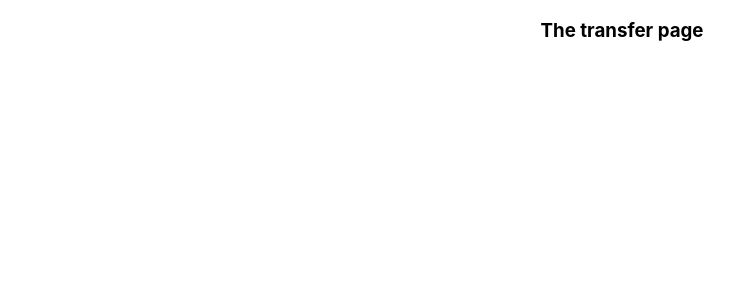
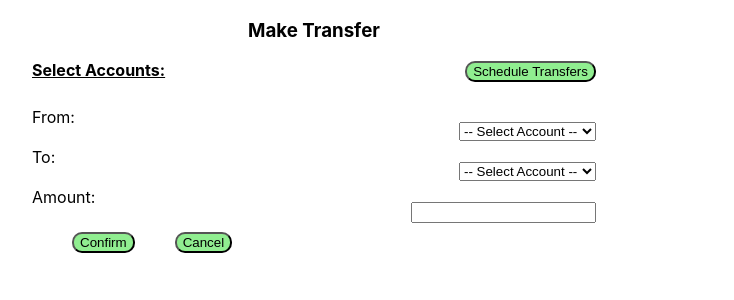
Before and after one commit to jbz6587/ezBank, a React (Create React App) app in the folder ezbank/: page /transfer in a window 1280 px wide. Shown: the top 300 px of the page, without its empty margins (18-752 px from the left). Built offline with nearby package versions, Linux system fonts and the light colour scheme.

Commit message:
progress on transfer page

```diff
--- /dev/null
+++ b/ezbank/src/css/transfer.css
@@ -0,0 +1,31 @@
+
+.Transfer {
+	float: left;
+	margin-left: 50px;
+}
+
+#scheduleTransferBtn {
+	margin-left: 300px;
+}
+
+#transferForm > label{
+	float: left;
+	margin-top: 5px;
+	margin-bottom: 5px;
+}
+
+#transferForm > .transferFormElement{
+	float: right;
+}
+
+#transferForm > button {
+	float: left;
+	margin-top: 10px;
+	margin-left: 40px;
+}
+
+input[type=number]::-webkit-inner-spin-button,
+input[type=number]::-webkit-outer-spin-button {
+  -webkit-appearance: none;
+  margin: 0;
+}
--- a/ezbank/src/views/transfer.js
+++ b/ezbank/src/views/transfer.js
@@ -1,12 +1,49 @@
 import React, { Component } from 'react';
 import {Link} from 'react-router-dom';
+import '../css/transfer.css';
 
 export default class Transfer extends Component {
+
+	constructor(props) {
+		super(props)
+	    this.state = {
+			user : "Joe Schmoe",
+	        accounts : {
+				account1 : { type : 'Checkings', balance : '3,000', accountid : '6513219447', accNickName : 'Pay the bills'},
+	          	account2 : { type : 'Savings', balance : '420,000', accountid : '6567218975', accNickName : 'Rainy Day Fund'}
+	        }
+	    };
+	}
 
 	render() {
 		return(
 		<div className='Transfer'>
-			<h3>The transfer page</h3>
+			<h3>Make Transfer</h3>
+			<div>
+				<b><u>Select Accounts:</u></b>
+				<button id="scheduleTransferBtn">Schedule Transfers</button>
+			</div>
+			<br/>
+			<form id="transferForm">
+				<label>From:</label>
+				<br/>
+				<select id="transferFromAcctSel" className="transferFormElement">
+					<option value="">-- Select Account --</option>
+				</select>
+				<br/>
+				<label>To:</label>
+				<br/>
+				<select id="transferToAcctSel" className="transferFormElement">
+					<option value="">-- Select Account --</option>
+				</select>
+				<br/>
+				<label>Amount:</label>
+				<br/>
+				<input id="transferAmt" className="transferFormElement" type="number" step="0.01" min="0.00" required></input>
+				<br/>
+				<button id="confirmTransferBtn">Confirm</button>
+				<button id="cancelTransferBtn">Cancel</button>
+			</form>
 		</div>
 		)
 	}
```
